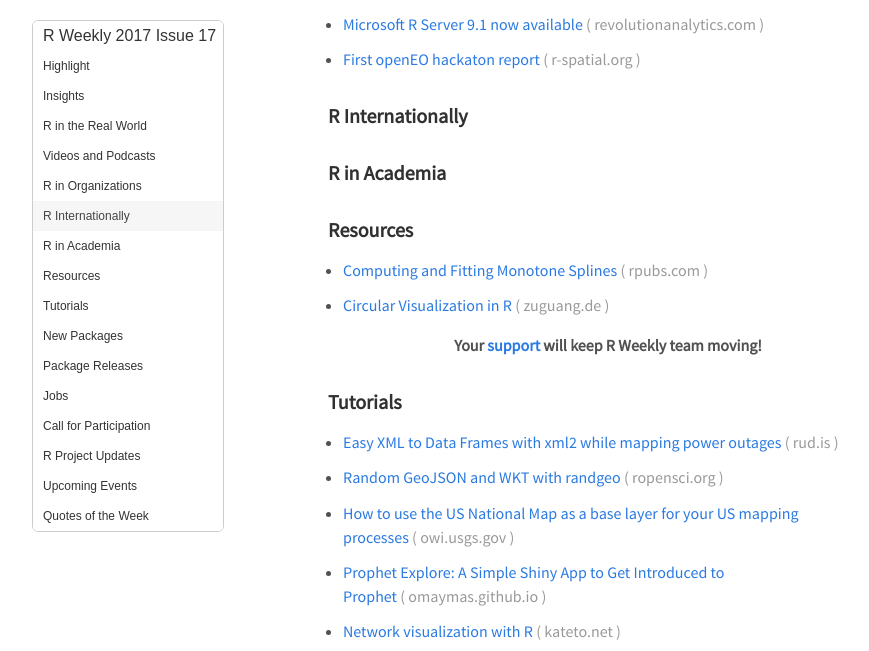
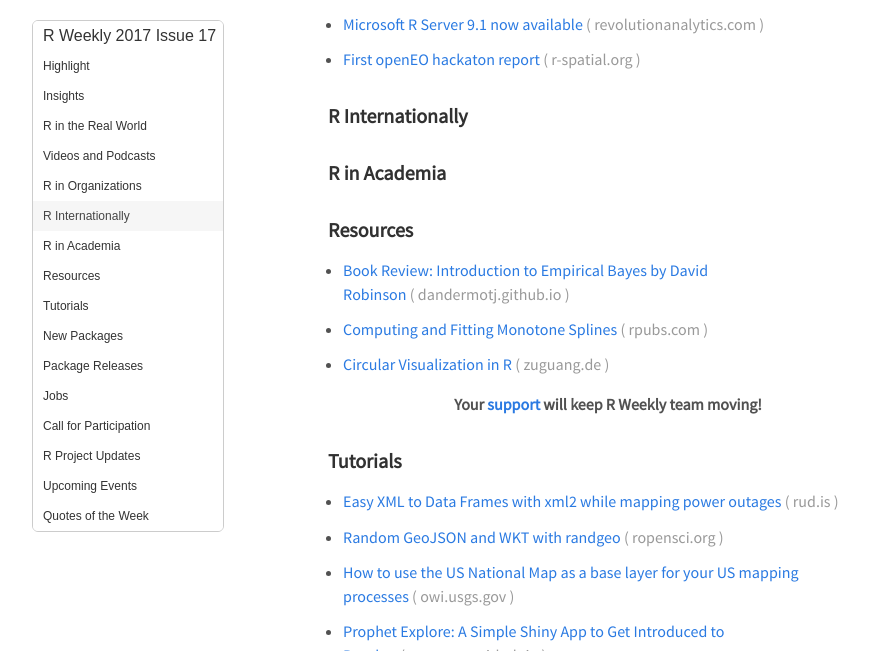
Before and after one commit to rweekly/rweekly.org, a Jekyll site: the page built from draft.md, in a window 1280 px wide and 900 px high, scrolled down 1506 px, cut to the strip 0-651 px from the top of the window. Shown: the whole strip, without its empty margins (32-901 px from the left). Built offline with Jekyll 4.4.1, drawn with Linux system fonts in a browser that asks for light colours; comment, search, counter and statistics services are not loaded.

Commit message:
Added book review for Drob's Intro to Emp Bayes

```diff
--- a/draft.md
+++ b/draft.md
@@ -52,6 +52,8 @@
 ###  R in Academia
 
 ###  Resources
+
++ [Book Review: Introduction to Empirical Bayes by David Robinson](https://dandermotj.github.io/post/2017-04-03-book-review-introduction-to-empirical-bayes/)
 
 + [Computing and Fitting Monotone Splines](http://rpubs.com/deleeuw/268327)
 
```
